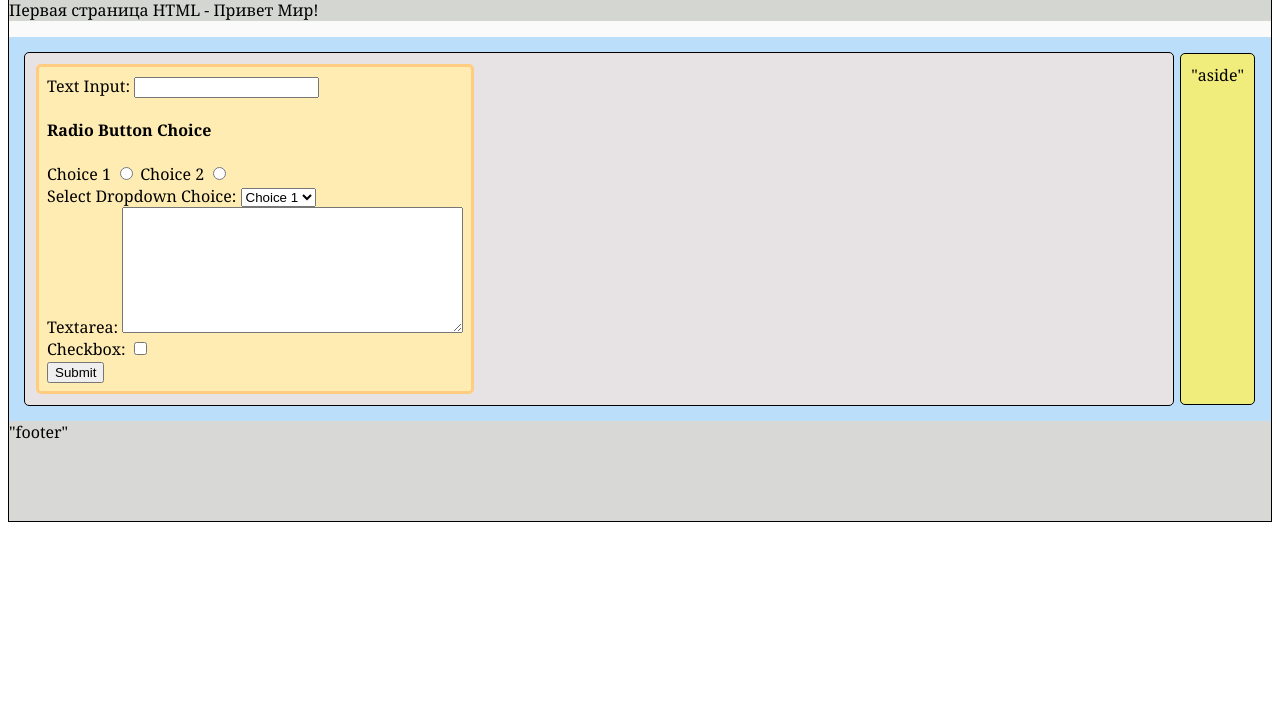
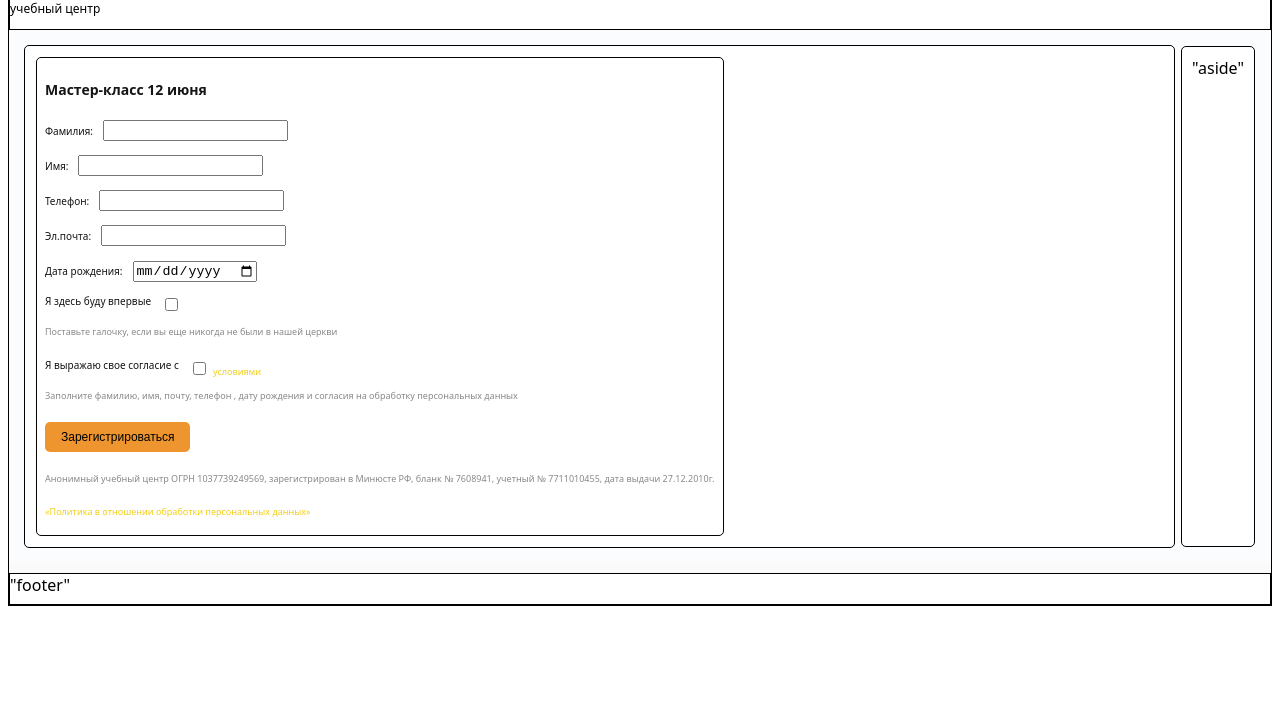
Before and after one commit to SergeyKozhevnikov/JSProject, a website: page index.html in a window 1280 px wide. Shown: the part 75-800 px from the top of the page. Drawn offline with Linux system fonts and the light colour scheme.

Commit message:
Изменения

```diff
--- a/css/style.css
+++ b/css/style.css
@@ -31,7 +31,7 @@
     flex-wrap: nowrap;
     align-content: flex-start;
 
-    background-color: #bbdefb;
+    background-color: #fbfcfd;
     height: 100%;
     padding: 15px;
     gap: 5px;
@@ -39,8 +39,8 @@
   }
 
   .flex-container > div{
-    background: #ffecb3;
-    border: 3px solid #ffcc80;
+    background: #ffffff;
+    border: 1px solid #040404;
     border-radius: 5px;
     padding: 8px;
   }
@@ -55,7 +55,7 @@
 
 
 .article {
-    background-color: rgb(241, 237, 124);
+    background-color: rgb(255, 255, 255);
     border: 1px solid black;
     padding: 10px;
     margin: 1px;
@@ -64,12 +64,13 @@
 /* body style */
 
 body {
-    font-family: Georgia, 'Times New Roman', Times, serif;
+    font-family: system-ui, 'Times New Roman', Times, serif;
     border: 0 px solid black;
 }
 
 div{
-
+    margin-bottom: 10px;
+    border: 0px solid black;
 }
 
 #page {
@@ -77,19 +78,18 @@ div{
     border: 1px solid black;
     padding: 0px;
     margin: 0px;
-
 }
 
 #header {
-    background-color: rgb(212, 214, 210);
-    border: 0px solid black;
+    background-color: rgb(255, 255, 255);
+    border: 1px solid black;
     padding: 0px;
     margin: 0px;
 
 }
 
 #content {
-    background-color: rgb(231, 227, 229);
+    background-color: rgb(255, 255, 255);
     border: 1px solid black;
     padding: 10px;
     margin: 0px;
@@ -101,18 +101,18 @@ div{
 
 
 #aside {
-    background-color: rgb(241, 237, 124);
+    background-color: rgb(255, 255, 255);
     border: 1px solid black;
     padding: 10px;
     margin: 1px;
 }
 
 #footer {
-    background-color: rgb(216, 216, 214);
-    border: 0px solid black;
+    background-color: rgb(255, 255, 255);
+    border: 1px solid black;
     padding: 0px;
     margin: 0px;
-    height: 100px;
+    height: 30px;
 }
 
 /* colors style */
@@ -120,18 +120,14 @@ div{
 /* fonts style */
 
 h1 {
-    color:red;
+    color:rgb(2, 2, 2);
     font-family: Georgia, 'Times New Roman', Times, serif;
     font-size: 24px;
+    font-weight: 500;
 }
 
 h2{
-    color:green;
-}
-
-
-li::before{
-
+    color:rgb(4, 4, 4);
 }
 
 a {
@@ -146,13 +142,80 @@ a:visited {
     color: green;
 }
 
-li:first-child {
-background-color: green;
-}
-
 #p2 {
     position: fixed;
     top: 20px;
     left: 250px;
     clear: left;
 }
+
+
+.input-div-main {
+    float:left;
+}
+
+label {
+    float:left;
+    padding-right:10px;
+}
+
+.input-size {
+    clear:both;
+    text-align:left;
+    line-height:25px;
+
+    font-size: 10px;
+    font-weight: 500;
+    color: rgb(19, 19, 18);
+}
+
+
+.input-size2 {
+    font-size: 10px;
+    font-weight: 500;
+    color: rgb(19, 19, 18);
+}
+
+p {
+    font-size: 12px;
+    font-weight: 500;
+    color: rgb(2, 2, 2);
+}
+
+.p-h2 {
+    font-size: 14px;
+    font-weight: 700;
+    color: rgb(21, 21, 21);
+    margin-bottom: 20px;
+}
+
+.p-normal {
+    font-size: 10px;
+    font-weight: 500;
+    color: rgb(19, 19, 18);
+}
+
+.p-small {
+    font-size: 9px;
+    font-weight: 500;
+    color: rgb(136, 136, 134);
+    margin-bottom: 20px;
+}
+.p-small-yel {
+font-size: 9px;
+font-style: normal;
+color: rgb(243, 206, 23);
+font-weight: 500;
+
+}
+
+.button {
+    appearance: none;
+    border: 0;
+    border-radius: 5px;
+    background: #ee9530;
+    color: #000000;
+    padding: 8px 16px;
+    font-size: 12px;
+    margin-bottom: 10px;
+}
--- a/index.html
+++ b/index.html
@@ -2,7 +2,7 @@
 <html lang="ru">
 <head>
 <meta charset="UTF-8">
-<title>  Первая страница HTML - Привет Мир!</title>
+<title> Анонимный учебный центр</title>
 </head>
 <link rel="stylesheet" href="css\style.css" />
 <script src="app.js" async></script>
@@ -11,10 +11,10 @@
 
 <div id="page" >
   <div id="header">
-    <h1>Заголовок</h1>
+    <h1>Анонимный</h1>
     <nav>
       <!-- Комментарий -->
-      <p> Первая страница HTML - Привет Мир!</p>
+      <p> учебный центр</p>
     </nav>
   </div>
 
@@ -23,43 +23,58 @@
 <div id ="content" class="flex-container">
   <div class="article" >
 
+    <div>
+      <p class="p-h2"> Мастер-класс 12 июня </p>
+    </div>
+
     <form action="#" method="post">
-          <div>
-               <label for="name">Text Input:</label>
-               <input type="text" name="name" id="name" value="" tabindex="1" />
+
+      <div class=".input-div-main">
+
+          <div class="input-size">
+               <label for="fio" >Фамилия:</label>
+               <input type="text" name="fio" id="fio" value="" tabindex="1"/>
+          </div>
+
+          <div class="input-size">
+            <label for="name" size=""> Имя:</label>
+            <input type="text" name="name" id="name" value="" tabindex="2" />
+          </div>
+
+          <div class="input-size">
+            <label for="tel" >Телефон:</label>
+            <input type="tel" name="tel" id="tel" value="" tabindex="3" />
+          </div>
+
+          <div class="input-size">
+            <label for="email" >Эл.почта:</label>
+            <input type="email" name="email" id="email" value="" tabindex="4" />
+          </div>
+
+          <div class="input-size">
+            <label for="birthday" >Дата рождения:</label>
+            <input type="date" name="birthday" id="birthday" value="" tabindex="5"/>
+          </div>
+        </div>
+
+        <div>
+            <input type="checkbox" name="checkbox1" id="checkbox1" />
+            <label for="checkbox" class="p-normal">Я здесь буду впервые</label>
+            <p class="p-small">Поставьте галочку, если вы еще никогда не были в нашей церкви </p>
           </div>
           <div>
-               <h4>Radio Button Choice</h4>
-
-               <label for="radio-choice-1">Choice 1</label>
-               <input type="radio" name="radio-choice-1" id="radio-choice-1" tabindex="2" value="choice-1" />
-
-           <label for="radio-choice-2">Choice 2</label>
-               <input type="radio" name="radio-choice-2" id="radio-choice-2" tabindex="3" value="choice-2" />
+            <input type="checkbox" name="checkbox2" id="checkbox2" />
+            <label for="checkbox" class="p-normal">Я выражаю свое согласие с </label> <span class="p-small-yel">условиями</span>
+            <p class="p-small">Заполните фамилию, имя, почту, телефон , дату рождения и согласия на обработку персональных данных </p>
           </div>
 
         <div>
-          <label for="select-choice">Select Dropdown Choice:</label>
-          <select name="select-choice" id="select-choice">
-            <option value="Choice 1">Choice 1</option>
-            <option value="Choice 2">Choice 2</option>
-            <option value="Choice 3">Choice 3</option>
-          </select>
+            <input type="submit" class="button" value="Зарегистрироваться" />
         </div>
 
-        <div>
-          <label for="textarea">Textarea:</label>
-          <textarea cols="40" rows="8" name="textarea" id="textarea"></textarea>
-        </div>
+        <p class="p-small">Анонимный учебный центр ОГРН 1037739249569, зарегистрирован в Минюсте РФ, бланк № 7608941, учетный № 7711010455, дата выдачи 27.12.2010г.</p>
 
-        <div>
-            <label for="checkbox">Checkbox:</label>
-          <input type="checkbox" name="checkbox" id="checkbox" />
-          </div>
-
-        <div>
-            <input type="submit" value="Submit" />
-          </div>
+        <p class="p-small-yel">&laquo;Политика в отношении обработки персональных данных&raquo;</p>
       </form>
   </div>
 
```
